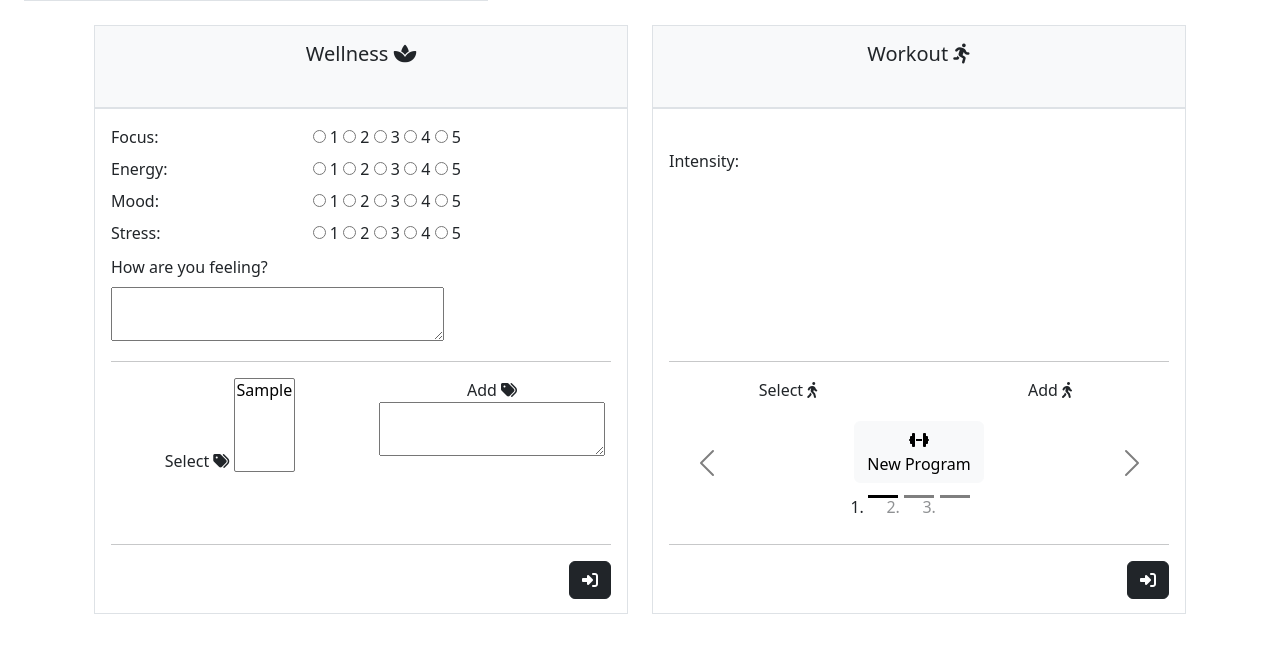
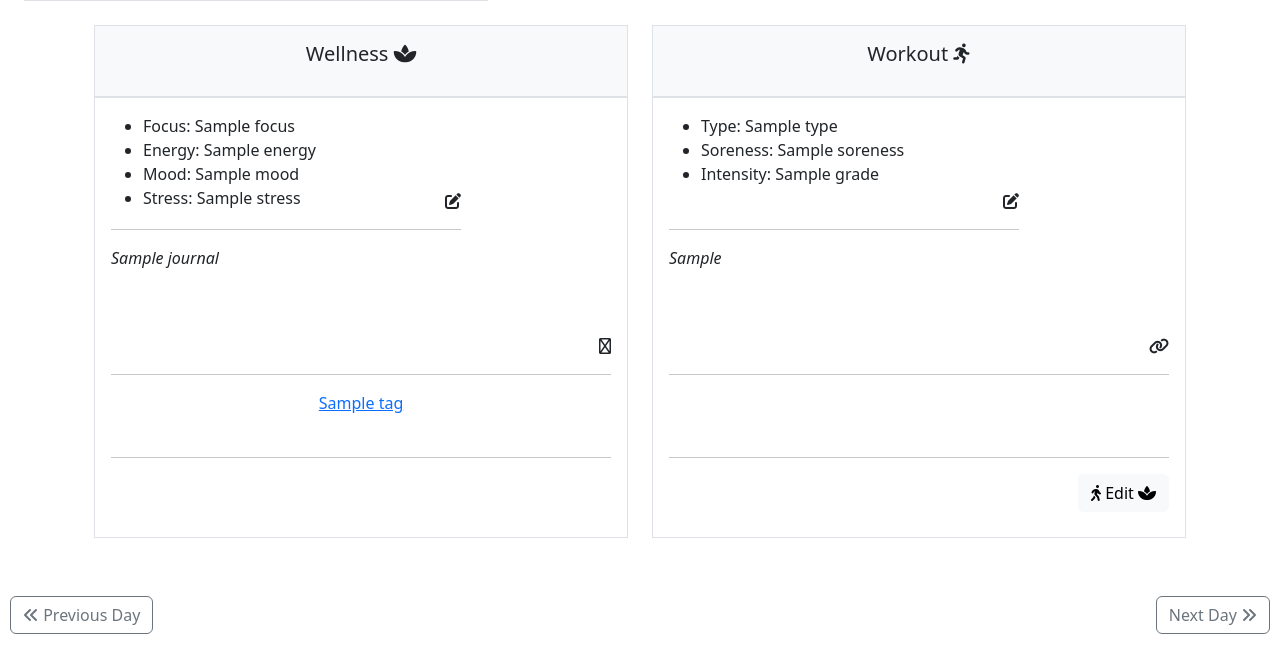
Before and after one commit to jpdesc/Oura-Tracker-App, a Flask app: template ouraapp/templates/edit_post.html in a window 1280 px wide. Shown: the part 490-1152 px from the top of the page. After the commit the page ends 1124 px from the top, so only its background shows below. Run offline with Flask 2, Linux system fonts and the light colour scheme; tables that the repository leaves empty hold one stand-in row (values such as "Sample post"); the template is opened without the code that fills it: values that come from a table or form of the project are taken from there, most other values are stand-ins (such as "Sample title", 1, 10 or a date in 2020); data that the repository does not hold is empty; parts of the project's set-up code (start-up, migrations or seed data) failed here and were passed over; some libraries are stand-ins or nearby versions.

Commit message:
Fix non-closed tag

```diff
--- a/ouraapp/dashboard/routes.py
+++ b/ouraapp/dashboard/routes.py
@@ -139,6 +139,7 @@ def edit_log(page_id):
         return redirect(url_for('dashboard.log', page_id=page_id))
 
     if workout_form.validate_on_submit():
+        print('')
         workout.soreness = workout_form.soreness.data
         workout.grade = workout_form.grade.data
         workout.workout_log = workout_form.workout_log.data
--- a/ouraapp/templates/edit_post.html
+++ b/ouraapp/templates/edit_post.html
@@ -84,12 +84,51 @@
     <div class="container">
         <div class="container overflow-hidden">
             <div class="row row-cols-2">
-                <div class="col">
+                <div class="col ">
                     <div class="col-wrap">
 <div class="p-3 border bg-light col-head">
     <H5>Wellness <i class="fa-solid fa-spa"></i></H5>
 </div>
 <div class="p-3 border inner-col">
+
+
+    {% if log %}
+
+    <div class="radio-grouping {% if workout and log %}both{% endif %}">
+        <div class="radio-form sub">
+            <ul>
+                <li>Focus: {{log.focus}}</li>
+                <li>Energy: {{log.energy}}</li>
+                <li>Mood: {{log.mood}}</li>
+                <li>Stress: {{log.stress}}</li>
+            </ul>
+        </div>
+
+        <!-- <hr> -->
+
+        <div class="log sub">
+            <span class="right-icon"><i class="fa-solid fa-pen-to-square"></i></span>
+            <hr>
+            <i>{{log.journal}}</i>
+        </div>
+    </div>
+    <span class="right-icon"><i class="fa-regular fa-tags"></i></span><hr>
+    <div class="tags select sub {% if workout and log %}both{% endif %}">
+        {% for tag in log.tags %}
+        <a href="{{ url_for('insights.insights', filters=[tag]) }}">{{tag}}</a>
+        {% endfor %}
+    </div>
+
+    <div class="submit sub">
+         <hr>
+        {% if not workout %}
+            <a href="{{ url_for('dashboard.edit_log', page_id=page_id) }}" class="btn btn-info">Edit <i class="fa-solid fa-spa"></i></a>
+        {% endif %}
+    </div>
+
+
+
+    {% else %}
     <form method="POST">
 
         {{ wellness_form.hidden_tag() }}
@@ -120,9 +159,13 @@
                 {{ wellness_form.journal(class="text-area")}}
 
             </div>
+
         </div>
+        <hr>
 
-                            <hr>
+
+
+
 
         <div class="select">
             <div class="inner-select">
@@ -140,13 +183,19 @@
             </div>
         </div>
 
+
+
         <div class="submit">
             <hr>
             <button type=submit class="btn btn-dark"><span><i class="fa-solid fa-right-to-bracket"></i></span></button>
         </div>
     </form>
+
+    {% endif %}
 </div>
                     </div>
+
+
                     </div>
 
 <!-- Workout Module -->
@@ -157,6 +206,62 @@
                             <H5>Workout <i class="fa-solid fa-person-running"></i></H5>
                         </div>
                     <div class="p-3 border inner-col">
+                        {% if workout %}
+                        <div class="radio-grouping {% if workout and log %}both{% endif %}">
+                            <div class="radio-form sub">
+                                <ul>
+                                <li> Type: {{workout.type}}</li>
+                                {% if workout.soreness %}
+                                <li>Soreness: {{workout.soreness}}</li>
+                                {% endif %}
+                                {% if workout.grade %}
+                                <li>Intensity: {{workout.grade}}</li>
+                                {% endif %}
+                                </ul>
+
+                            </div>
+                            <!-- <hr> -->
+                                <span class="right-icon"><i class="fa-solid fa-pen-to-square"></i></span>
+                                    <hr>
+                            {% if workout.workout_log %}
+                            <div class="log sub">
+                                 <i>{{workout.workout_log}}</i><br>
+                            </div>
+                            {% endif %}
+                        </div>
+
+                        <span class="right-icon"><i class="fa-solid fa-link"></i></span>
+                            <hr>
+                        <div class="select sub {% if workout and log %}both{% endif %}">
+
+
+                                {% if workout.type == "Weights" %}
+                                <div class="workout-links">
+                                    <a href={{url_for('weights.weights', page_id=page_id)}}>View Workout</a><br>
+                                    <a href={{url_for('weights.edit_weights', page_id=page_id, from_base='yes' )}}>Edit Workout</a>
+                                    <a href={{url_for('dashboard.delete_workout', page_id=page_id)}}>Delete Workout</a>
+                                </div>
+                                {% endif %}
+
+
+                         </div>
+
+
+                        <div class="submit sub">
+                            <hr>
+                            {% if log and workout %}
+                                    <a class="btn btn-light" href="{{ url_for('dashboard.edit_log', page_id=page_id) }}"><i class="fa-solid fa-person-walking"></i> Edit <i
+                                    class="fa-solid fa-spa"></i></a>
+
+                            {% elif workout and not log %}
+                                <a href="{{ url_for('dashboard.edit_log', page_id=page_id) }}" class="btn btn-light">Edit <i
+                                class="fa-solid fa-person-running"></i></a>
+
+                            {% endif %}
+
+                        </div>
+
+                        {% else %}
  <!-- Workout Empty  -->
                         <form method="POST" enctype="multipart/form-data">
                             <div class="radio-grouping">
@@ -170,6 +275,8 @@
                                         </tr>
                                         {% endfor %}
                                     </span><br>
+
+
                                     <span class="radio-label">Intensity:</span>
                                     <span class="radio">
                                         {% for subfield in workout_form.grade %}
@@ -187,9 +294,11 @@
                                     {{ workout_form.workout_log(class="text-area") }}
 
                                 </div>
+
+
                             </div>
+                            <hr>
 
-                            <hr>
 
                             <div class="select">
                                 <div class="inner-select">
@@ -248,29 +357,50 @@
 
                                         </div><br>
                                     </div>
+
+
                                 </div>
+
                             </div>
+
+
 
                         <div class="submit">
                             <hr>
                             <button type=submit class="btn btn-dark"><span><i class="fa-solid fa-right-to-bracket"></i></span></button>
+                        </div>
                             </form>
+                            {% endif %}
+                        </div>
+
+
                 </div>
                 </div>
             </div>
-            </div>
-        </div>
+<!-- End Workout Module -->
+
+
+
+
+
+
             </div>
                         </div>
 
-<!-- End Workout Module -->
-
-<br><br>
                         </div>
 
-{% endblock %}
 
-<!-- <div class="button-left">
+                </div>
+
+
+
+            </div>
+
+
+    <br>
+    <br>
+</div>
+<div class="button-left">
     <button class="btn btn-outline-secondary" id="back"
         onclick="window.location.href='{{ url_for('dashboard.log', page_id=page_id-1) }}'"><i
             class="fa-solid fa-angles-left"></i> Previous Day</button>
@@ -280,4 +410,10 @@
     <button class="btn btn-outline-secondary" id="forward"
         onclick="window.location.href='{{ url_for('dashboard.log', page_id=page_id+1) }}'">Next Day <i
             class="fa-solid fa-angles-right"></i></button>
-</div> -->
+</div>
+</div>
+
+
+</div>
+{% endblock %}
+</div>
--- a/ouraapp/templates/log.html
+++ b/ouraapp/templates/log.html
@@ -188,6 +188,7 @@
         <div class="submit">
             <hr>
             <button type=submit class="btn btn-dark"><span><i class="fa-solid fa-right-to-bracket"></i></span></button>
+        </div>
     </form>
 
     {% endif %}
@@ -367,6 +368,7 @@
                         <div class="submit">
                             <hr>
                             <button type=submit class="btn btn-dark"><span><i class="fa-solid fa-right-to-bracket"></i></span></button>
+                        </div>
                             </form>
                             {% endif %}
                         </div>
```
Lines whose indentation alone changed are shown as unchanged.
